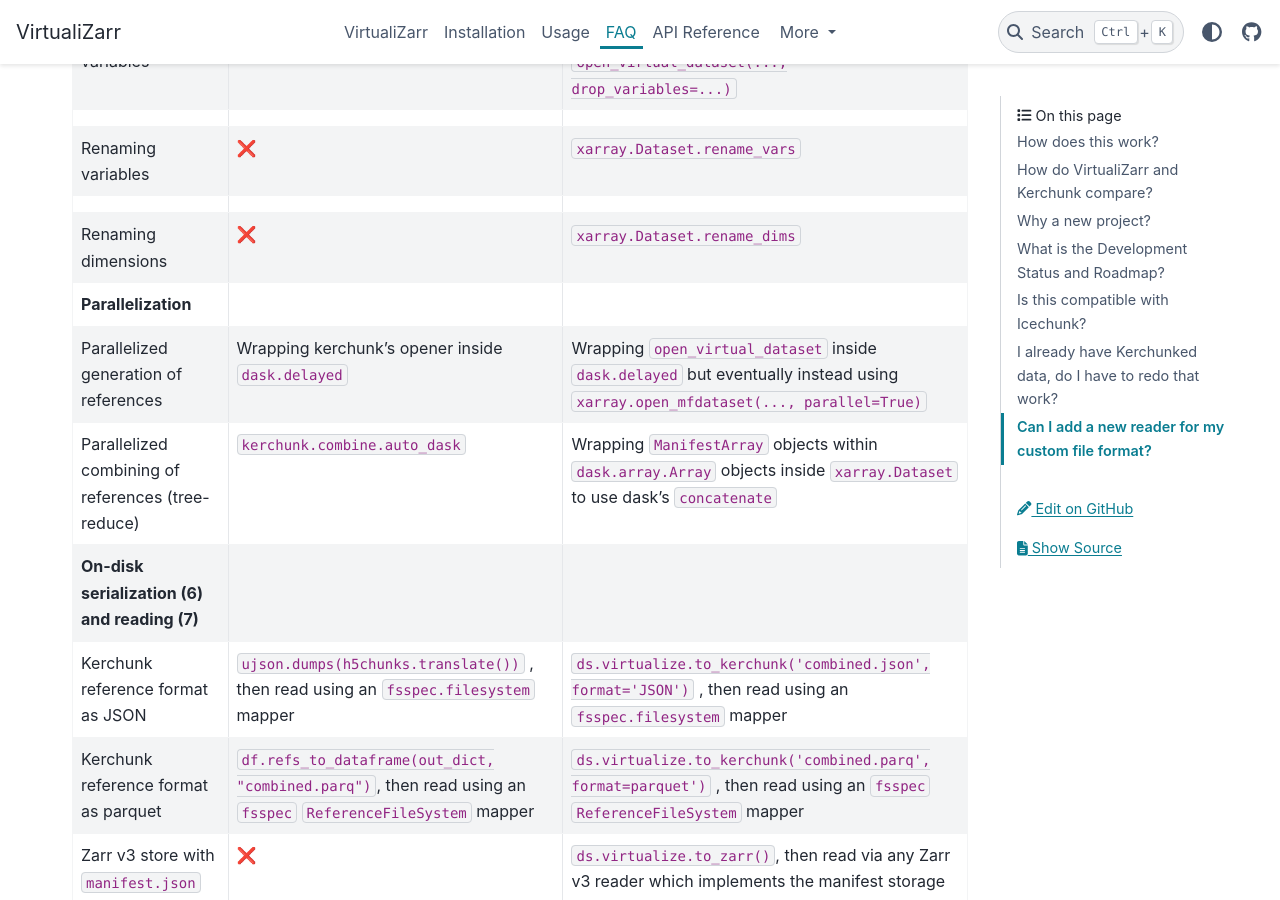
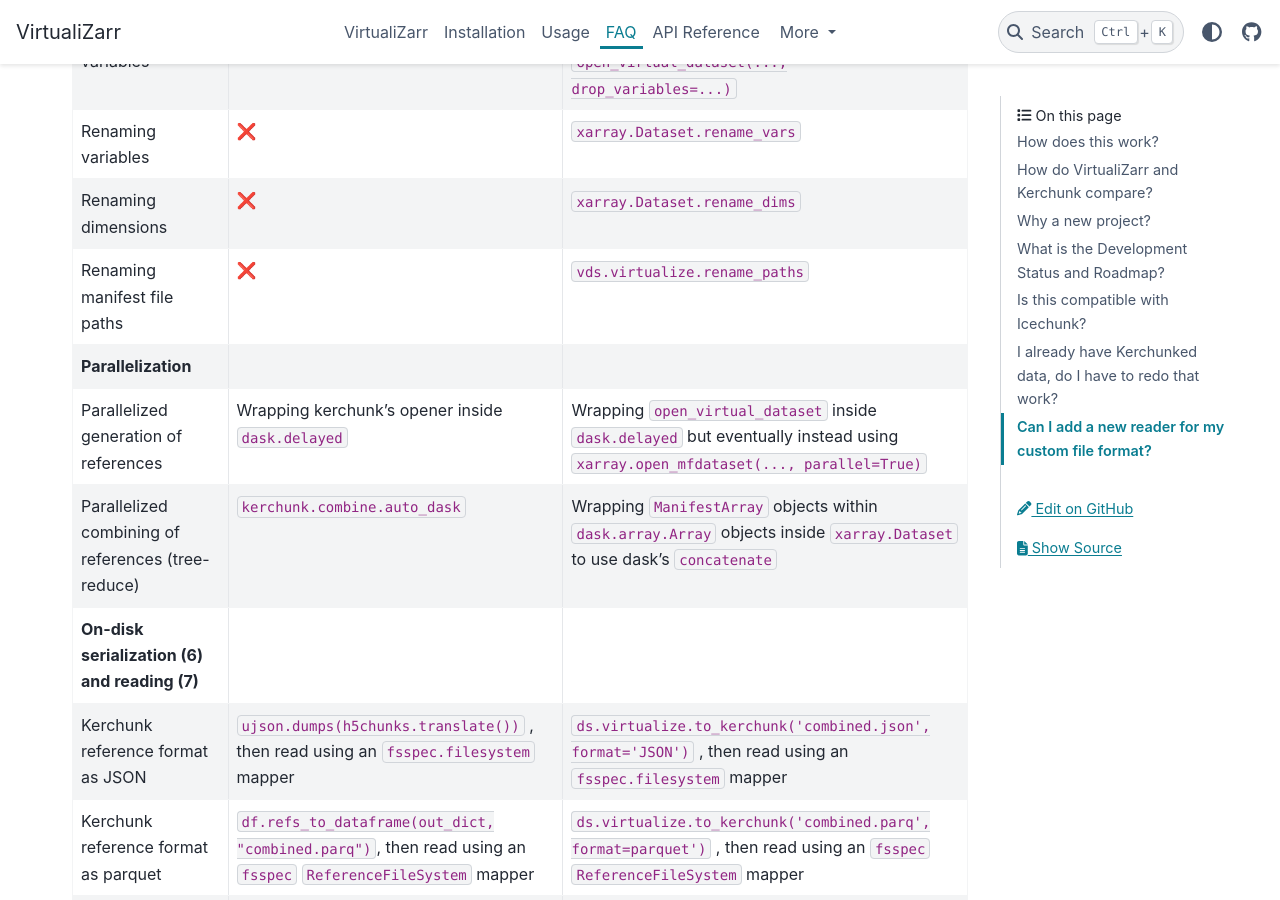
Before and after one commit to zarr-developers/VirtualiZarr, a Sphinx documentation site: the page built from docs/faq.md, in a window 1280 px wide and 900 px high, scrolled down 3494 px. Built offline with Sphinx 7.4.7 and the PyData theme 0.15.4, drawn with Linux system fonts in a browser that asks for light colours.

Commit message:
add table entry for renaming paths in manifest

```diff
--- a/docs/faq.md
+++ b/docs/faq.md
@@ -42,11 +42,10 @@ Users of kerchunk may find the following comparison table useful, which shows wh
 | Combining along multiple dimensions without coordinate data              | ❌                                                                                                                                 | `xarray.combine_nested`                                                                                                                          |
 |
 | Dropping variables              | `kerchunk.combine.drop`                                                                                                                                 | `xarray.Dataset.drop_vars`, or `open_virtual_dataset(..., drop_variables=...)`                                                                                                                          |
-|
 | Renaming variables              | ❌                                                                                                                                  | `xarray.Dataset.rename_vars`                                                                                                                          |
-|
 | Renaming dimensions              | ❌                                                                                                                                  | `xarray.Dataset.rename_dims`                                                                                                                          |
-|**Parallelization**                                                      |                                                                                                                                     |                                                                                                                                                  |
+| Renaming manifest file paths | ❌                                                                                                                                  | `vds.virtualize.rename_paths`                                                                                                                          |
+**Parallelization**                                                      |                                                                                                                                     |                                                                                                                                                  |
 | Parallelized generation of references                                    | Wrapping kerchunk's opener inside `dask.delayed`                                                                                    | Wrapping `open_virtual_dataset` inside `dask.delayed` but eventually instead using `xarray.open_mfdataset(..., parallel=True)`                   |
 | Parallelized combining of references (tree-reduce)                       | `kerchunk.combine.auto_dask`                                                                                                        | Wrapping `ManifestArray` objects within `dask.array.Array` objects inside `xarray.Dataset` to use dask's `concatenate`                           |
 | **On-disk serialization (6) and reading (7)**                            |                                                                                                                                     |                                                                                                                                                  |
```
